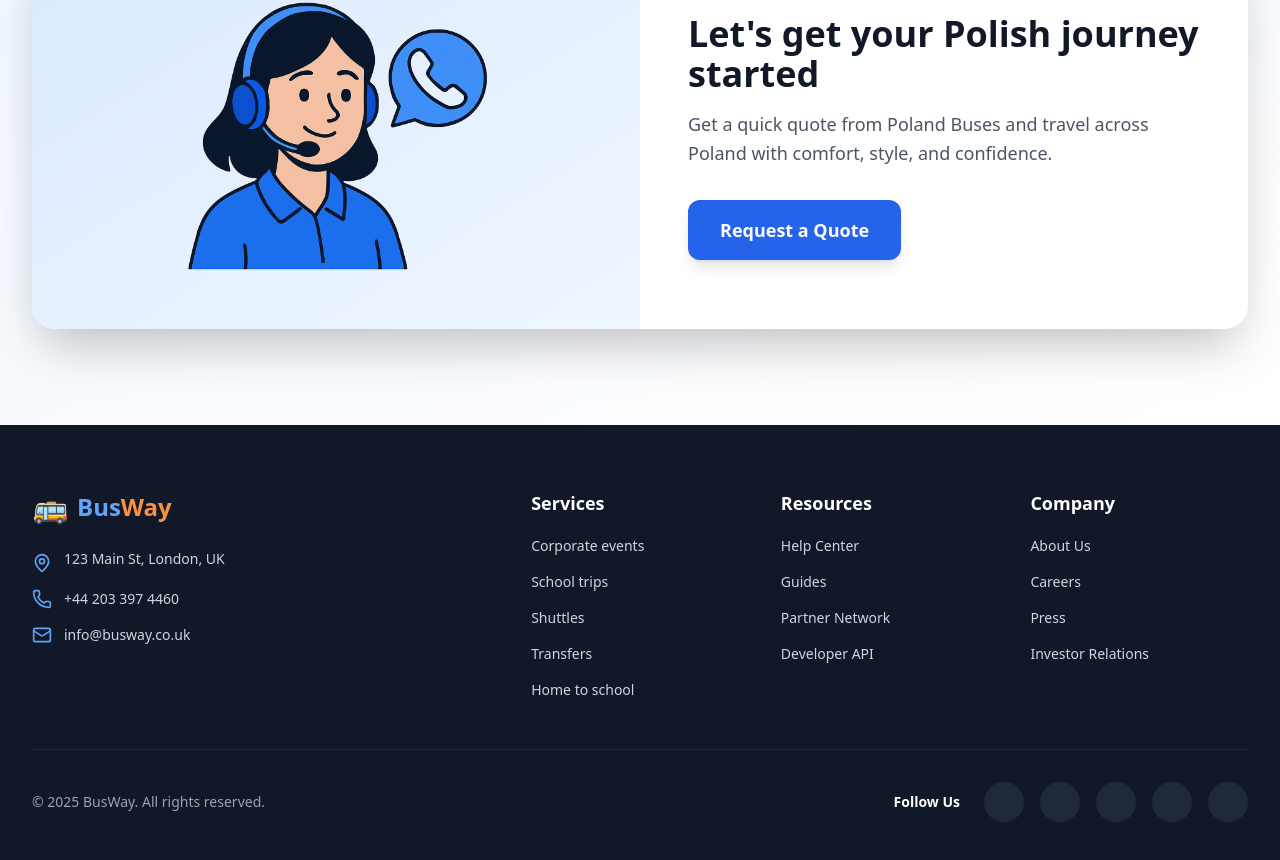
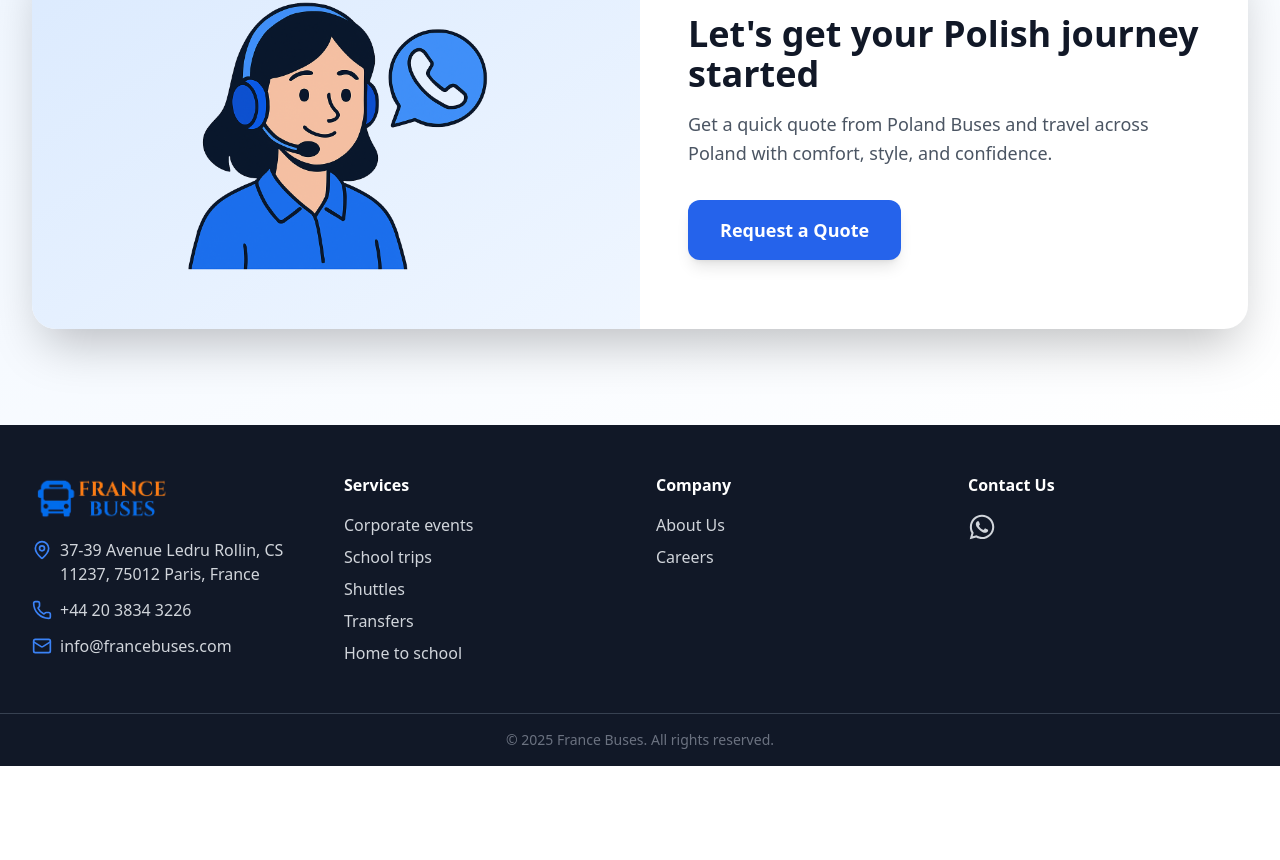
Before and after one commit to justin-uae/Multi-Country-Bus-Hire, a React (Vite) app: page /school-trips in a window 1280 px wide. Shown: the part 2099-2959 px from the top of the page. After the commit the page ends 2865 px from the top, so only its background shows below. Built offline with nearby package versions, Linux system fonts and the light colour scheme.

Commit message:
ashar: updated footer

```diff
--- a/package.json
+++ b/package.json
@@ -22,6 +22,7 @@
     "react": "^19.1.1",
     "react-day-picker": "^9.11.1",
     "react-dom": "^19.1.1",
+    "react-icons": "^5.5.0",
     "react-router-dom": "^7.9.5",
     "sonner": "^2.0.7",
     "swiper": "^12.0.3",
--- a/src/Components/Footer.tsx
+++ b/src/Components/Footer.tsx
@@ -1,104 +1,121 @@
+// components/Footer.jsx
 import React from 'react';
-import { getCountryData } from '../data/data';
-import { MapPin, Phone, Mail, Facebook, Instagram, Youtube, Twitter, Linkedin } from 'lucide-react';
+import { MapPin, Phone, Mail } from 'lucide-react';
+import { FaWhatsapp } from 'react-icons/fa';
+import { getCountryData } from '../data/basecode';
 
-const Footer = () => {
+// Wrapper components to handle className
+const MapPinIcon = ({ className }: { className?: string }) => <MapPin className={className} />;
+const PhoneIcon = ({ className }: { className?: string }) => <Phone className={className} />;
+const MailIcon = ({ className }: { className?: string }) => <Mail className={className} />;
+
+interface Service {
+  name: string;
+  href: string;
+}
+
+interface SocialIcon {
+  Icon: React.ComponentType<{ className?: string }>;
+  href: string;
+  id: string;
+}
+
+export default function Footer() {
     const data = getCountryData();
 
-    const socialIcons = {
-        facebook: Facebook,
-        instagram: Instagram,
-        youtube: Youtube,
-        twitter: Twitter,
-        linkedin: Linkedin
-    };
+    const icons: SocialIcon[] = [
+        { Icon: FaWhatsapp, href: data.company.whatsapp, id: "1" },
+    ];
 
     return (
         <footer className="bg-gray-900 text-gray-300">
-            <div className="max-w-7xl mx-auto px-4 sm:px-6 lg:px-8 py-12 md:py-16">
-                <div className="grid grid-cols-1 md:grid-cols-2 lg:grid-cols-5 gap-8 mb-12">
-                    {/* Logo and Contact Info */}
-                    <div className="lg:col-span-2">
-                        <div className="flex items-center space-x-2 mb-6">
-                            <div className="text-3xl">{data.logo.icon}</div>
-                            <span className="text-2xl font-bold">
-                                <span className="text-blue-400">Bus</span>
-                                <span className="text-orange-400">{data.logo.text.replace('Bus', '')}</span>
-                            </span>
+            <div className="max-w-7xl mx-auto px-4 sm:px-6 lg:px-8 py-12">
+                <div className="grid grid-cols-1 sm:grid-cols-2 lg:grid-cols-4 gap-8 sm:gap-6 lg:gap-8">
+                    {/* Contact */}
+                    <div className="sm:col-span-2 lg:col-span-1 text-center sm:text-left">
+                        <div className="space-y-4">
+                            <a href="/" className="flex justify-center sm:justify-start items-center">
+                                <img
+                                    src={data.company.logo}
+                                    width={150}
+                                    height={49}
+                                    alt={`${data.company.name} Logo`}
+                                    className="h-auto"
+                                />
+                            </a>
+
+                            <div className="space-y-3">
+                                <div className="flex justify-center sm:justify-start items-start space-x-2">
+                                    <MapPinIcon className="h-5 w-5 text-blue-500 mt-0.5 flex-shrink-0" />
+                                    <address className="not-italic text-sm sm:text-base">
+                                        {data.company.address}
+                                    </address>
                                 </div>
-
-                        <div className="space-y-4">
-                            <div className="flex items-start gap-3">
-                                <MapPin className="w-5 h-5 text-blue-400 flex-shrink-0 mt-1" />
-                                <span className="text-sm">{data.contact.address}</span>
-                            </div>
-                            <div className="flex items-center gap-3">
-                                <Phone className="w-5 h-5 text-blue-400 flex-shrink-0" />
-                                <a href={`tel:${data.contact.phone}`} className="text-sm hover:text-white transition-colors">
-                                    {data.contact.phone}
+                                <div className="flex justify-center sm:justify-start items-center space-x-2">
+                                    <PhoneIcon className="h-5 w-5 text-blue-500" />
+                                    <a href={`tel:${data.company.phone}`} className="hover:text-white text-sm sm:text-base">
+                                        {data.company.phone}
                                     </a>
                                 </div>
-                            <div className="flex items-center gap-3">
-                                <Mail className="w-5 h-5 text-blue-400 flex-shrink-0" />
-                                <a href={`mailto:${data.contact.email}`} className="text-sm hover:text-white transition-colors">
-                                    {data.contact.email}
+                                <div className="flex justify-center sm:justify-start items-center space-x-2">
+                                    <MailIcon className="h-5 w-5 text-blue-500" />
+                                    <a href={`mailto:${data.company.email}`} className="hover:text-white text-sm sm:text-base">
+                                        {data.company.email}
                                     </a>
                                 </div>
                             </div>
                         </div>
+                    </div>
 
-                    {/* Footer Links Sections */}
-                    {data.footer.sections.map((section, index) => (
-                        <div key={index}>
-                            <h3 className="text-white font-bold text-lg mb-4">{section.title}</h3>
-                            <ul className="space-y-3">
-                                {section.links.map((link, linkIndex) => (
-                                    <li key={linkIndex}>
-                                        <a
-                                            href={link.url}
-                                            className="text-sm hover:text-white transition-colors"
-                                        >
-                                            {link.name}
+                    {/* Services */}
+                    <div className="text-center sm:text-left">
+                        <h4 className="text-white font-semibold mb-4 text-sm sm:text-base">Services</h4>
+                        <ul className="space-y-2 text-sm sm:text-base">
+                            {data.footerServices.map((service: Service, index: number) => (
+                                <li key={index}>
+                                    <a href={service.href} className="hover:text-white">
+                                        {service.name}
                                     </a>
                                 </li>
                             ))}
                         </ul>
                     </div>
-                    ))}
+
+                    {/* Company */}
+                    <div className="text-center sm:text-left">
+                        <h4 className="text-white font-semibold mb-4 text-sm sm:text-base">Company</h4>
+                        <ul className="space-y-2 text-sm sm:text-base">
+                            <li><a href="/about-us" className="hover:text-white">About Us</a></li>
+                            <li><a href="#" className="hover:text-white">Careers</a></li>
+                        </ul>
                     </div>
 
-                {/* Bottom Bar */}
-                <div className="border-t border-gray-800 pt-8">
-                    <div className="flex flex-col md:flex-row justify-between items-center gap-4">
-                        {/* Copyright */}
-                        <div className="text-sm text-gray-400">
-                            {data.footer.copyright}
-                        </div>
-
-                        {/* Social Links */}
-                        <div className="flex items-center gap-4">
-                            <span className="text-sm font-semibold text-white mr-2">Follow Us</span>
-                            {data.footer.social.map((social, index) => {
-                                const IconComponent = social?.icon
-                                return IconComponent ? (
+                    {/* Social - WhatsApp only */}
+                    <div className="text-center sm:text-left">
+                        <h4 className="text-white font-semibold mb-4 text-sm sm:text-base">Contact Us</h4>
+                        <div className="flex justify-center sm:justify-start space-x-4">
+                            {icons.map(({ Icon, href, id }: SocialIcon) => (
                                 <a
-                                        key={index}
-                                        href={social.url}
+                                    key={id}
+                                    href={href}
                                     target="_blank"
                                     rel="noopener noreferrer"
-                                        className="w-10 h-10 bg-gray-800 rounded-full flex items-center justify-center hover:bg-blue-600 transition-colors"
-                                        aria-label={social.name}
+                                    className="text-gray-300 hover:text-green-500 transition transform hover:scale-110"
                                 >
-                                        <IconComponent />
+                                    <Icon className="h-6 w-6 sm:h-7 sm:w-7" />
                                 </a>
-                                ) : null;
-                            })}
+                            ))}
                         </div>
                     </div>
                 </div>
             </div>
+
+            {/* Bottom bar */}
+            <div className="border-t border-gray-700">
+                <div className="max-w-7xl mx-auto px-4 sm:px-6 lg:px-8 py-4 text-center text-sm text-gray-500">
+                    © {new Date().getFullYear()} {data.company.name}. All rights reserved.
+                </div>
+            </div>
         </footer>
     );
-};
-
-export default Footer;
+}
```
Also changed, not shown: 1 other file (tests, documents, lock files or other folders). Lines whose indentation alone changed are shown as unchanged.
